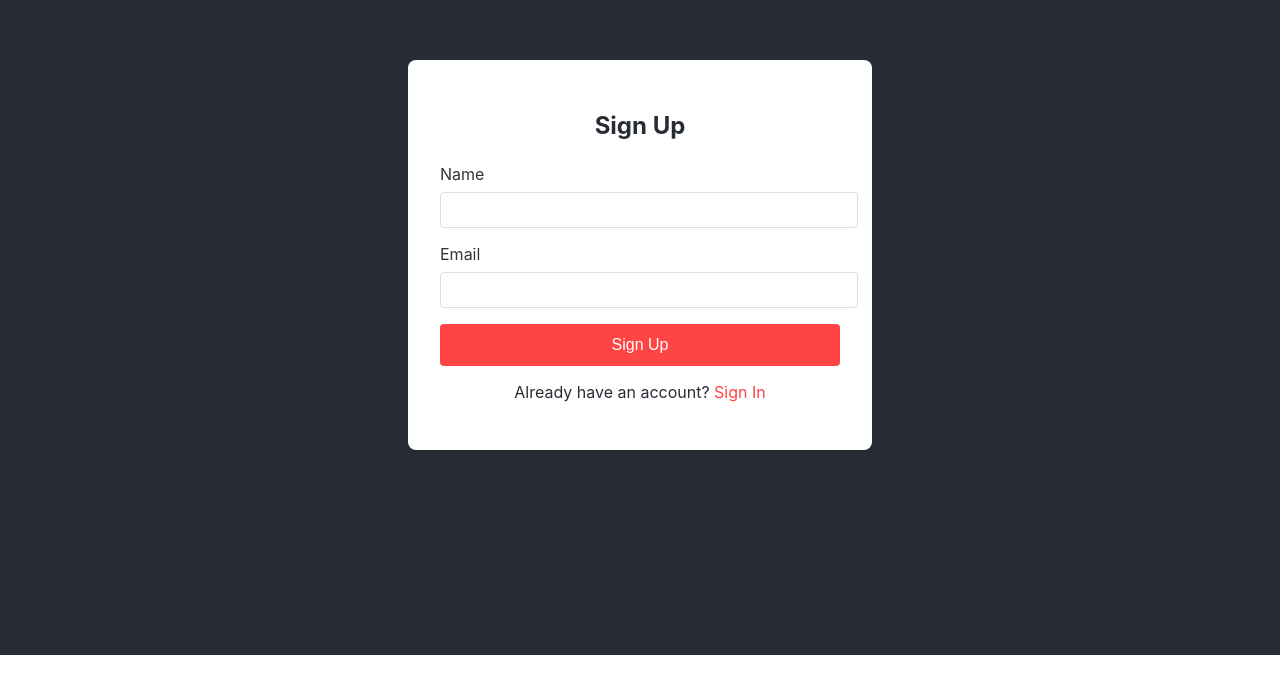
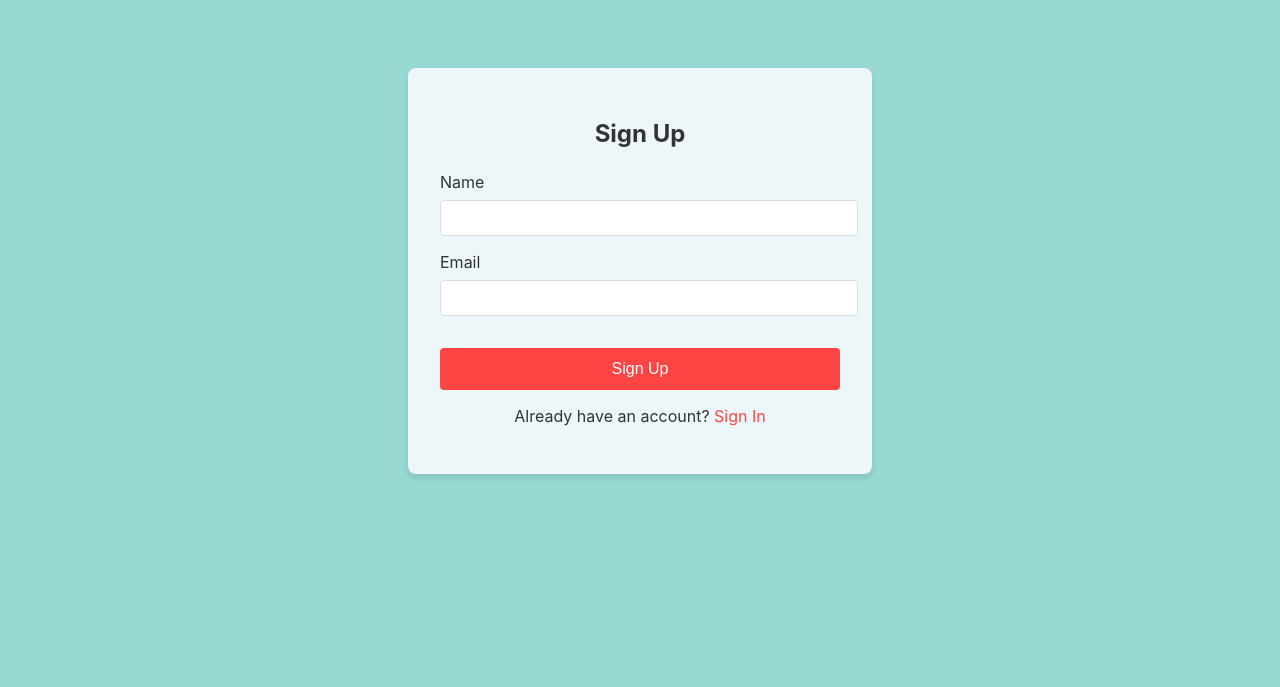
Before and after one commit to kianakiashemshaki/Hackathon, a React (Create React App) app in the folder piqniq-pwa/: page /signup in a window 1280 px wide. Shown: the part 145-832 px from the top of the page. Before the commit the page ends 800 px from the top, so only its background shows below. Built offline with nearby package versions, Linux system fonts and the light colour scheme.

Commit message:
i don't even know at this point!

```diff
--- a/piqniq-pwa/src/components/BreathingCircles.css
+++ b/piqniq-pwa/src/components/BreathingCircles.css
@@ -3,7 +3,7 @@
   justify-content: center;
   align-items: center;
   min-height: 100vh;
-  background-color: white;
+  background-color: #edf6f9;
   position: relative;
 }
 
--- a/piqniq-pwa/src/components/auth/Auth.css
+++ b/piqniq-pwa/src/components/auth/Auth.css
@@ -3,11 +3,12 @@
   justify-content: center;
   align-items: center;
   min-height: 100vh;
-  background-color: #282c34;
+  background-color: #97d9d2;
+  padding: 1rem;
 }
 
 .auth-box {
-  background-color: white;
+  background-color: #edf6f9;
   padding: 2rem;
   border-radius: 8px;
   box-shadow: 0 4px 6px rgba(0, 0, 0, 0.1);
@@ -16,7 +17,7 @@
 }
 
 .auth-box h2 {
-  color: #282c34;
+  color: #333;
   text-align: center;
   margin-bottom: 1.5rem;
 }
@@ -28,7 +29,7 @@
 .form-group label {
   display: block;
   margin-bottom: 0.5rem;
-  color: #282c34;
+  color: #333;
 }
 
 .form-group input {
@@ -48,11 +49,18 @@
   border-radius: 4px;
   font-size: 1rem;
   cursor: pointer;
-  transition: background-color 0.3s;
+  transition: all 0.3s ease;
+  margin-top: 1rem;
 }
 
 .auth-button:hover {
-  background-color: #ff6666;
+  background-color: #ff5555;
+  transform: translateY(-2px);
+  box-shadow: 0 4px 8px rgba(0, 0, 0, 0.2);
+}
+
+.auth-button:active {
+  transform: translateY(0);
 }
 
 .error-message {
@@ -62,9 +70,9 @@
 }
 
 .auth-link {
+  margin-top: 1rem;
   text-align: center;
-  margin-top: 1rem;
-  color: #282c34;
+  color: #333;
 }
 
 .auth-link a {
```
